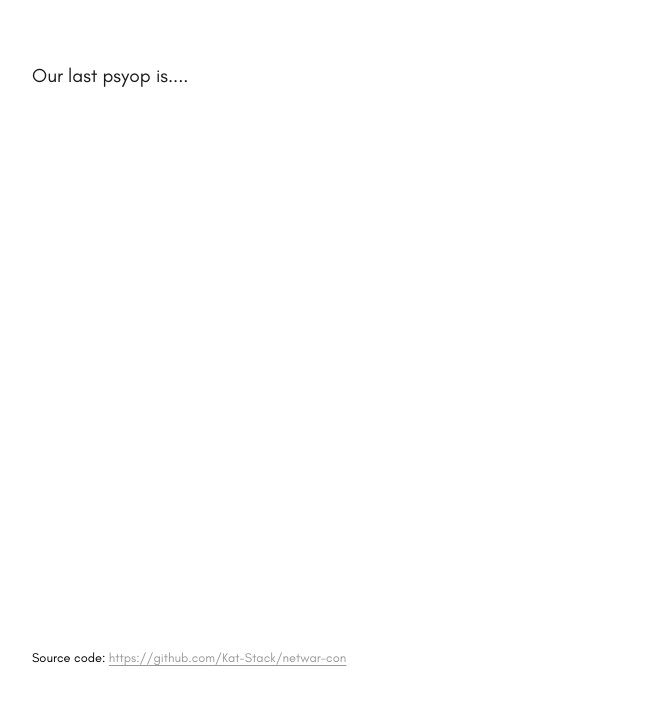
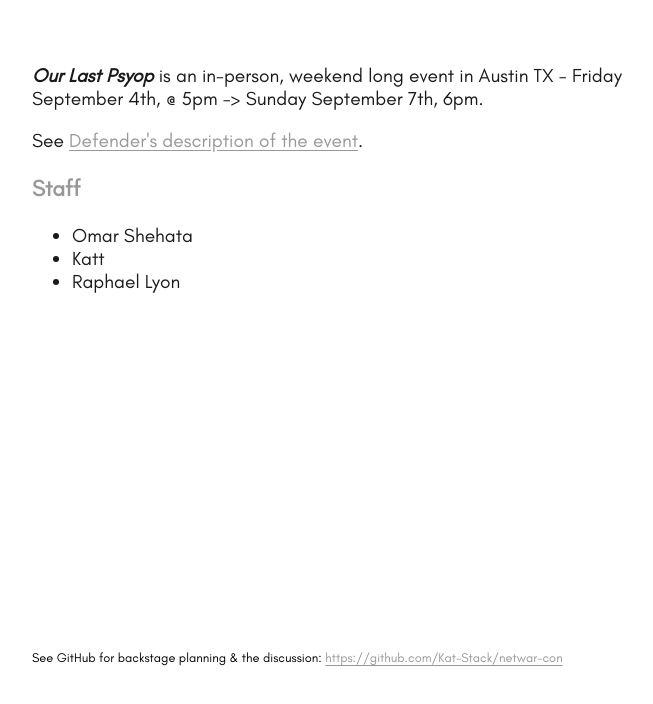
Before and after one commit to Kat-Stack/netwar-con, a plain HTML site: page index.html in a window 1280 px wide. Shown: the whole page, without its empty margins (288-941 px from the left). Drawn offline with Linux system fonts and the light colour scheme.

Commit message:
deploy: a0b9507fecc6c4ed6bc527ac519d6c74494ea403

```diff
--- a/index.html
+++ b/index.html
@@ -30,8 +30,57 @@
 
     <main>
       <p>
-        Our last psyop is....
+        <b><i>Our Last Psyop</i></b> is an in-person, weekend long event in Austin TX - Friday September 4th, @ 5pm -> Sunday September 7th, 6pm.
       </p>
+
+      <p>
+        See <a href="https://defenderofthebasic.substack.com/p/the-last-psyop">Defender's description of the event</a>.
+      </p>
+
+      <!-- <h3>
+        Live players
+      </h3>
+
+      <p>
+        Confirmed:
+      </p>
+
+      <ul>
+        <li>Defender</li>
+      </ul>
+
+      <p>
+        Invited:
+      </p>
+
+      <ul>
+        <li>Flesh Simulator</li>
+      </ul> -->
+
+      <h3>
+        Staff
+      </h3>
+
+      <ul>
+        <li>Omar Shehata</li>
+        <li>Katt</li>
+        <li>Raphael Lyon</li>
+      </ul>
+
+<!--
+
+- It's an event in September, in Austen TX
+- Luma page
+- GitHub backstage
+- Fangorn discord
+- Featured speakers
+- Who we're still reaching out to
+- Funding, budget, venue, sponsorship, tickets
+- LLC
+
+Some kind of roadmap / timeline?
+
+-->
 
 
 
@@ -40,7 +89,7 @@
 
     <div id="footer">
       <p class="small">
-          Source code: <a href="https://github.com/Kat-Stack/netwar-con">https://github.com/Kat-Stack/netwar-con</a>
+          See GitHub for backstage planning & the discussion: <a href="https://github.com/Kat-Stack/netwar-con">https://github.com/Kat-Stack/netwar-con</a>
         </p>
     </div>
 
```
